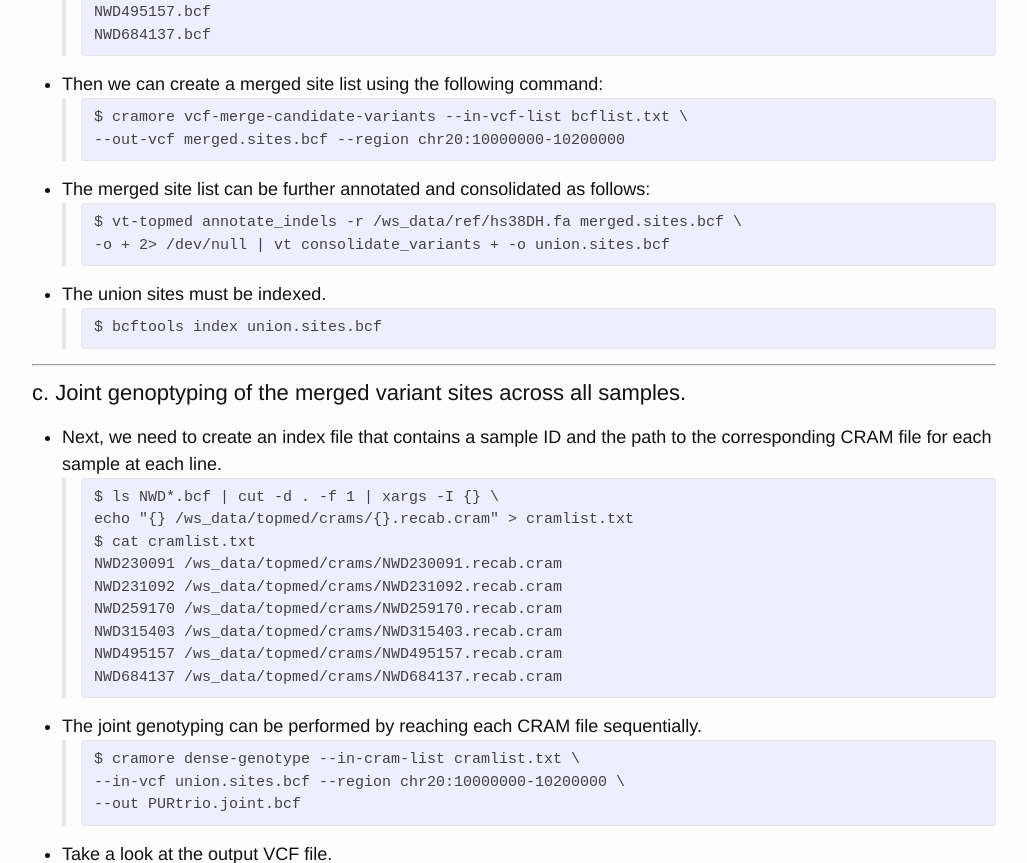
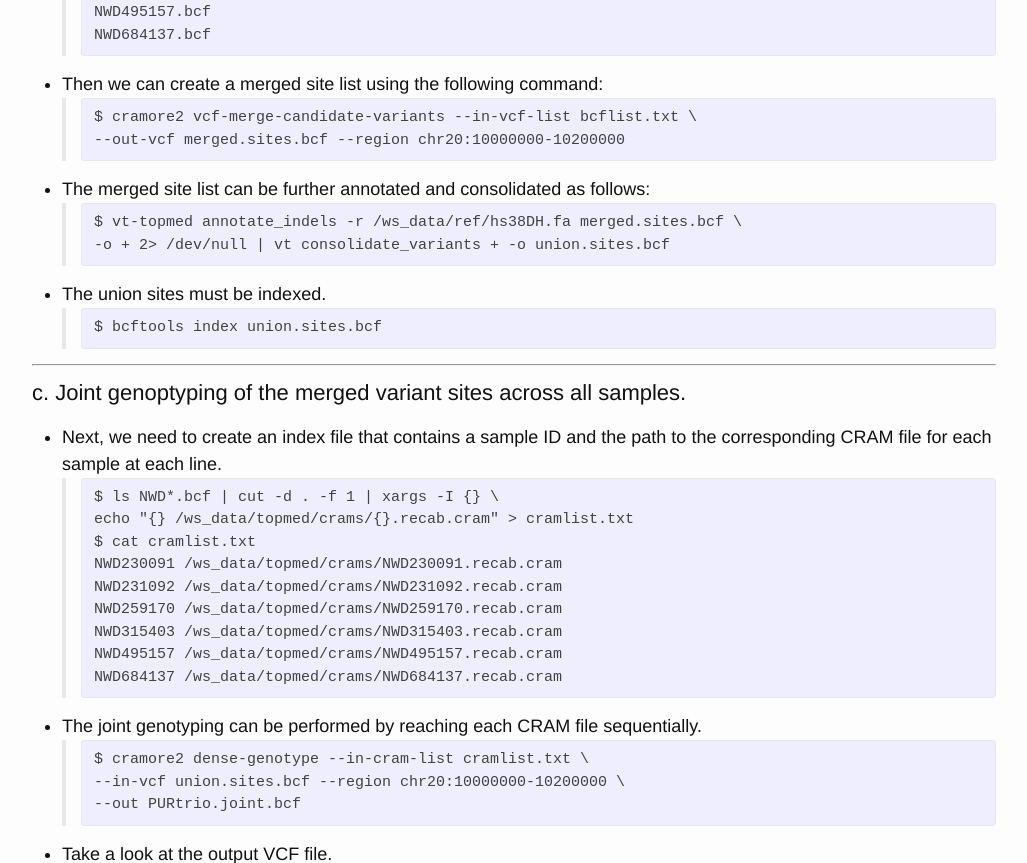
Before and after one commit to htsworkshop/stom-2018, a Jekyll site: the page built from class-material/day1-vt-cramore.md, in a window 1280 px wide and 1400 px high, scrolled down 1177 px. Shown: the part 151-1014 px from the top of the window, without its empty margins (126-1153 px from the left). Built offline with Jekyll 4.4.1, drawn with Linux system fonts in a browser that asks for light colours.

Commit message:
Fixed a minor bug

```diff
--- a/class-material/day1-vt-cramore.md
+++ b/class-material/day1-vt-cramore.md
@@ -66,7 +66,7 @@ NWD495157.bcf
 NWD684137.bcf</pre>
 
 - Then we can create a merged site list using the following command:
-> <pre>$ cramore vcf-merge-candidate-variants --in-vcf-list bcflist.txt \
+> <pre>$ cramore2 vcf-merge-candidate-variants --in-vcf-list bcflist.txt \
 --out-vcf merged.sites.bcf --region chr20:10000000-10200000</pre>
 
 - The merged site list can be further annotated and consolidated as
@@ -96,7 +96,7 @@ NWD684137 /ws_data/topmed/crams/NWD684137.recab.cram</pre>
 
 - The joint genotyping can be performed by reaching each CRAM file
   sequentially.
-> <pre>$ cramore dense-genotype --in-cram-list cramlist.txt \
+> <pre>$ cramore2 dense-genotype --in-cram-list cramlist.txt \
 --in-vcf union.sites.bcf --region chr20:10000000-10200000 \
 --out PURtrio.joint.bcf </pre>
 
```
Also changed, not shown: class-material/day2-phasing.md (+1 -1 lines).
